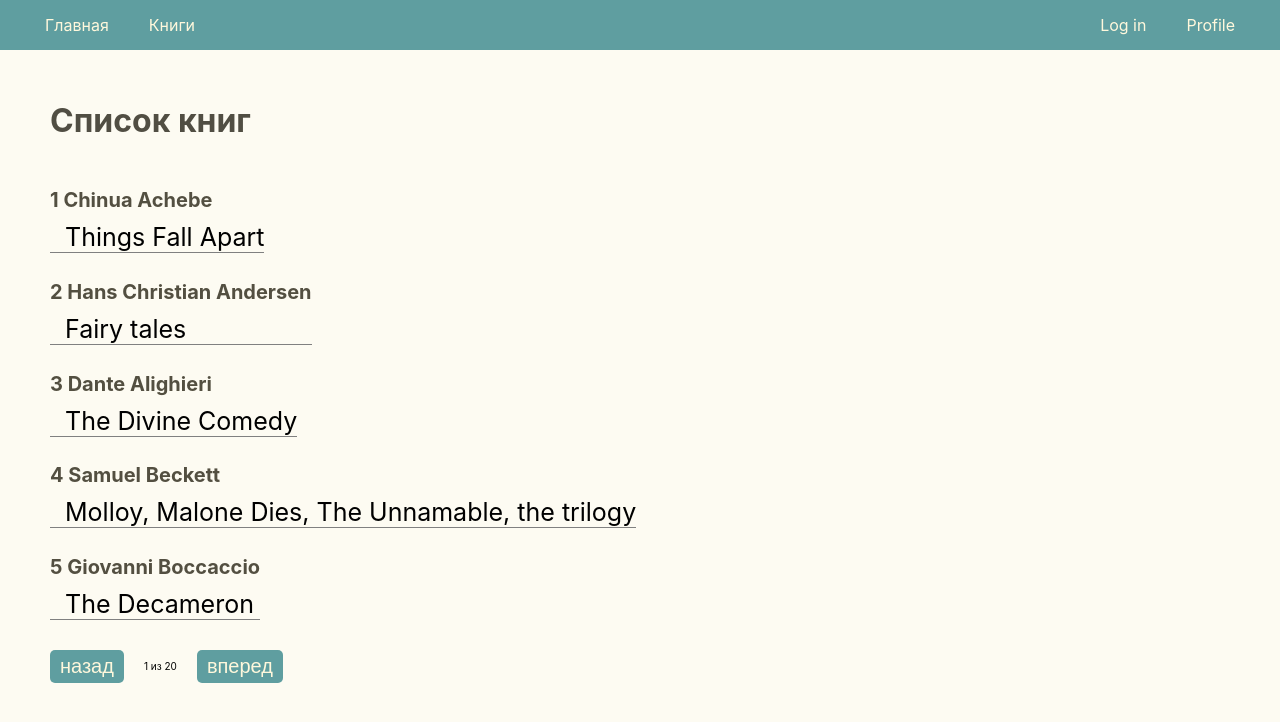
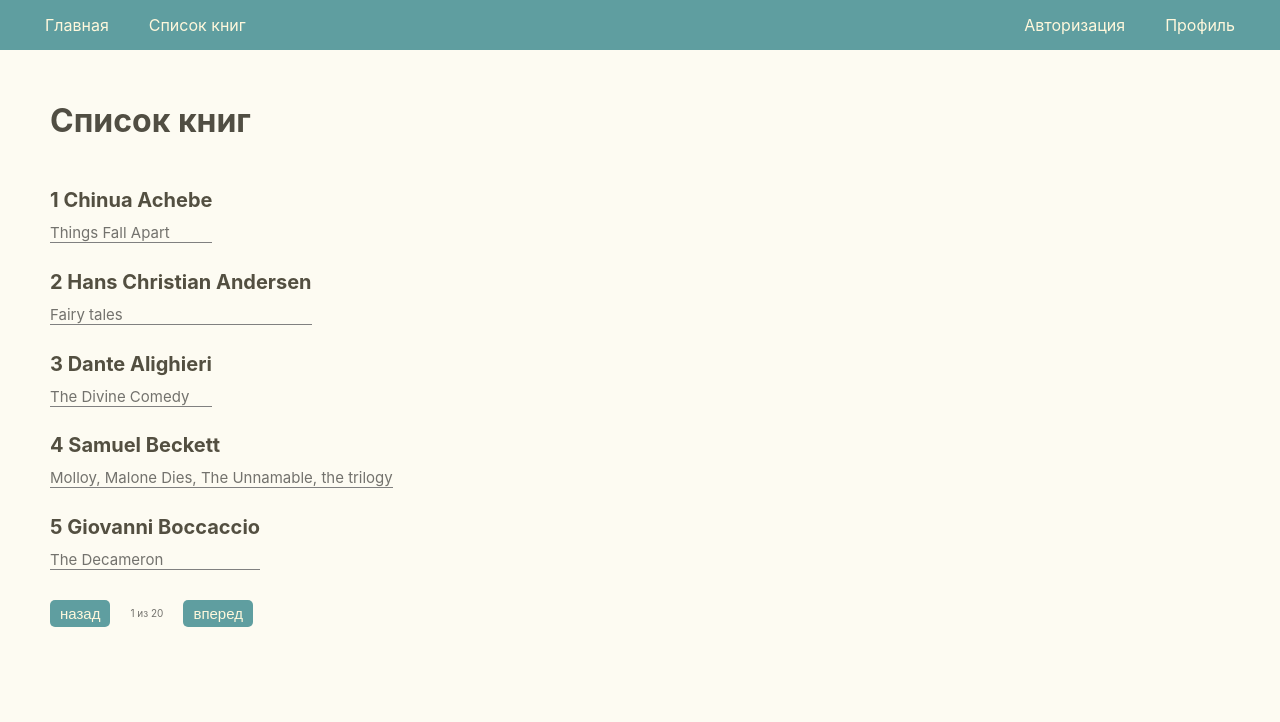
Before and after one commit to overstay812/bamason, a React (Create React App) app: page /books in a window 1280 px wide. Shown: the top 722 px of the page. Built offline with nearby package versions, Linux system fonts and the light colour scheme.

Commit message:
updated routing, redirect to profile, styles,

```diff
--- a/src/App.js
+++ b/src/App.js
@@ -1,25 +1,29 @@
 import { connect } from 'react-redux';
-import { Route } from 'react-router-dom';
+import { Redirect, Route } from 'react-router-dom';
 import styles from './App.module.css'
 import Books from './conponents/books/Books';
 import Header from './conponents/Header'
 import Login from './conponents/login/Login'
 import Main from './conponents/main/Main';
 import Profile from './conponents/profile/Profile'
-function App({booksArray}) {
+function App({ booksArray, isAuthorized }) {
   return (
     <div className={styles.container}>
       <Header />
-      <Route path="/login" render={() => <Login />} />
-      <Route path="/profile" render={() => <Profile />} />
-      <Route exact path="/" render={() => <Main />} />
-      <Route exact path="/books" render={() => <Books booksArray={booksArray}/>} />
+      {/* <Route exact path="/" render={() => <Main />} /> */}
+      <Route exact path="/" component={Main} />
+      <Route path="/books" render={() => <Books booksArray={booksArray} />} />
+      <Route path="/login" component={Login}>
+        {isAuthorized ? <Redirect to="/profile" /> : <Login />}
+      </Route>
+      <Route path="/profile" component={Profile} />
     </div>
   );
 }
 const mapStateToProps = state => {
   return {
-    booksArray : state.booksReducer.booksArray
+    booksArray: state.booksReducer.booksArray,
+    isAuthorized: state.profileReducer.isAuthorized
   }
 }
 export default connect(mapStateToProps)(App)
--- a/src/conponents/Header.jsx
+++ b/src/conponents/Header.jsx
@@ -1,23 +1,23 @@
 import { connect } from "react-redux";
 import { Link } from "react-router-dom";
 import styles from "./Header.module.css";
-const Header = ({isAuthorized}) => {
+const Header = ({ isAuthorized }) => {
   return (
     <header className={styles.header}>
       <div className={styles.nawbar}>
         <Link to="/">Главная</Link>
-        <Link to={isAuthorized? "/books" : "/login"}>Книги</Link>
+        <Link to={isAuthorized ? "/books" : "/login"}>Список книг</Link>
       </div>
       <div className={styles.toolbar}>
-  <Link to={isAuthorized? "/profile" : "/login"}>{isAuthorized? 'log out' : 'Log in'}</Link>
-        <Link to={isAuthorized? "/profile" : "/login"}>Profile</Link>
+        <Link to={isAuthorized ? "/profile" : "/login"}>Авторизация</Link>
+        <Link to={isAuthorized ? "/profile" : "/login"}>Профиль</Link>
       </div>
     </header>
   );
 };
-const mapStateToProps = state => {
- return {
-   isAuthorized : state.profileReducer.isAuthorized
- }
-}
+const mapStateToProps = (state) => {
+  return {
+    isAuthorized: state.profileReducer.isAuthorized,
+  };
+};
 export default connect(mapStateToProps)(Header);
--- a/src/conponents/books/Books.module.css
+++ b/src/conponents/books/Books.module.css
@@ -37,7 +37,7 @@ button {
   border: none;
   border-radius: 5px;
   color: cornsilk;
-  font-size: 20px;
+  font-size: 15px;
 }
 button:hover {
     background-color: rgb(94, 146, 147);
--- a/src/conponents/login/Login.jsx
+++ b/src/conponents/login/Login.jsx
@@ -1,4 +1,4 @@
-import {  useState } from "react";
+import {  useEffect, useState } from "react";
 import { connect } from "react-redux";
 import { getAuthenticationData } from "../../redux/profile/profileAction";
 import styles from "./Login.module.css";
@@ -7,14 +7,18 @@ import { useHistory } from "react-router-dom";
 const Login = ({ getAuthenticationData, isAuthorized }) => {
   const [nameValue, setNameValue] = useState("")
   const [passwordValue, setPasswordValue] = useState("")
-  // const history = useHistory()
+  const [showToolTip, setShowTooltip] = useState(false)
+  const history = useHistory()
 
+// let redirect = () => history.push('/profile')
+
+// useEffect(()=> redirect ,[isAuthorized])
 
   return (
     <div className={styles.login}>
-        {/* <span>Пожалуйста авторизуйтесь</span> */}
+      <span>Пожалуйста авторизуйтесь</span>
       <div className={styles.container}>
-        <form className={styles.form}>
+        <form className={styles.form} onSubmit={event => event.preventDefault() }>
           <label htmlFor="name">Введите имя </label>
           <input
             type="text"
@@ -23,10 +27,10 @@ const Login = ({ getAuthenticationData, isAuthorized }) => {
             className={styles.name}
             onChange={(event) => setNameValue(event.target.value)}
           />
-          <label htmlFor="passowd">Введите пароль </label>
+          <label htmlFor="password">Введите пароль </label>
           <input
-            type="text"
-            id="passowd"
+            type="password"
+            id="password"
             value={passwordValue}
             onChange={(event) => setPasswordValue(event.target.value)}
           />
@@ -34,13 +38,20 @@ const Login = ({ getAuthenticationData, isAuthorized }) => {
           <button
             className={styles.button}
             onClick={() => {
-              getAuthenticationData(nameValue, passwordValue)
+              getAuthenticationData(nameValue, passwordValue);
+              isAuthorized? setShowTooltip(false) : setShowTooltip(true)
             }}
           >
             Войти
           </button>
         </form>
       </div>
+
+      {showToolTip && <div className={styles.tooltip}>
+                         <span>Имя пользователя или пароль введены неверно</span>
+                     </div>  }
+
+
     </div>
   );
 };
--- a/src/conponents/login/Login.module.css
+++ b/src/conponents/login/Login.module.css
@@ -1,7 +1,7 @@
 
 .login{
     display: flex;
-    flex-direction: row;
+    flex-direction: column;
     justify-content: center;
     align-items: center;
     height: 100vh;
@@ -13,6 +13,7 @@
     padding: 20px 30px;
     border: 1px solid cadetblue;
     border-radius: 10px;
+    margin-top: 40px;
 }
 
 input {
@@ -49,3 +50,22 @@ label{
 .button:active {
     background-color: rgb(66, 102, 103);
 }
+span {
+    color: rgb(115, 114, 109);
+    margin-left: 0px;
+    font-size: 15px;
+}
+.tooltip{
+    display: flex;
+    position: absolute;
+    bottom: 20px;
+    right: 20px;
+    flex-direction: row;
+    justify-content: center;
+    align-items: center;
+    padding: 20px 40px;
+    border: 3px solid cadetblue;
+    color: rgb(95, 93, 88);
+    border-radius: 20px;
+
+}
--- a/src/conponents/profile/Profile.jsx
+++ b/src/conponents/profile/Profile.jsx
@@ -3,7 +3,7 @@ const Profile = () => {
   return (
     <div className={styles.container}>
       <h2>Добро пожаловать</h2>
-      <p>Иван Смирнов </p>
+      <p>Денис Абрамов</p>
     </div>
   );
 };
```
